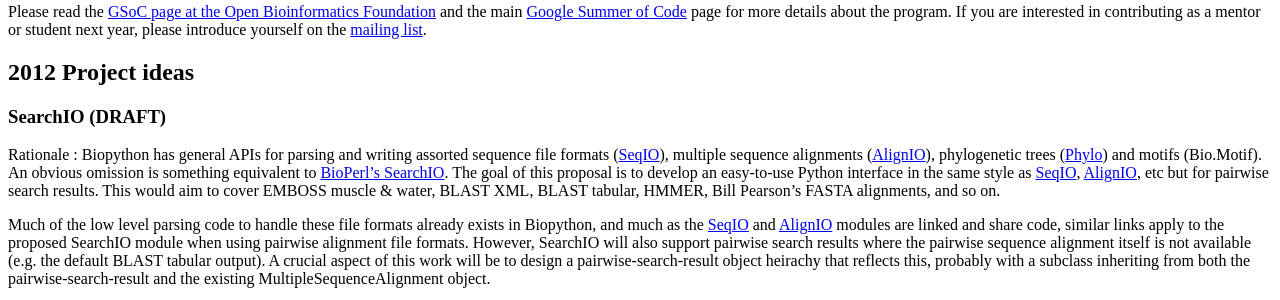
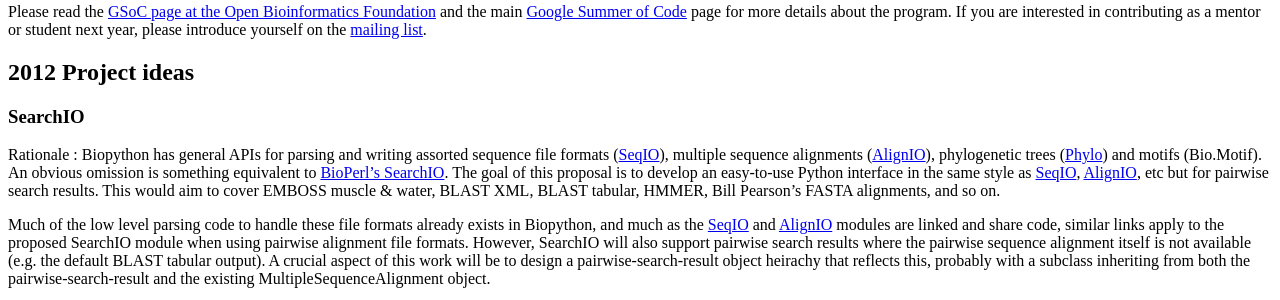
Before and after one commit to biopython/biopython.github.io, a Jekyll site: the page built from wiki/Google_Summer_of_Code.md, in a window 1280 px wide. Shown: the part 423-723 px from the top of the page. Built offline with Jekyll 4.4.1, drawn with Linux system fonts in a browser that asks for light colours.

Commit message:
/* SearchIO (DRAFT) */

```diff
--- a/wiki/Google_Summer_of_Code.md
+++ b/wiki/Google_Summer_of_Code.md
@@ -51,7 +51,7 @@ list](http://biopython.org/wiki/Mailing_lists).
 2012 Project ideas
 ------------------
 
-### SearchIO (DRAFT)
+### SearchIO
 
 Rationale : Biopython has general APIs for parsing and writing assorted sequence file formats ([SeqIO](SeqIO "wikilink")), multiple sequence alignments ([AlignIO](AlignIO "wikilink")), phylogenetic trees ([Phylo](Phylo "wikilink")) and motifs (Bio.Motif). An obvious omission is something equivalent to [BioPerl's SearchIO](bp:HOWTO:SearchIO "wikilink"). The goal of this proposal is to develop an easy-to-use Python interface in the same style as [SeqIO](SeqIO "wikilink"), [AlignIO](AlignIO "wikilink"), etc but for pairwise search results. This would aim to cover EMBOSS muscle & water, BLAST XML, BLAST tabular, HMMER, Bill Pearson's FASTA alignments, and so on.
 
```
Also changed, not shown: 1 other file.
